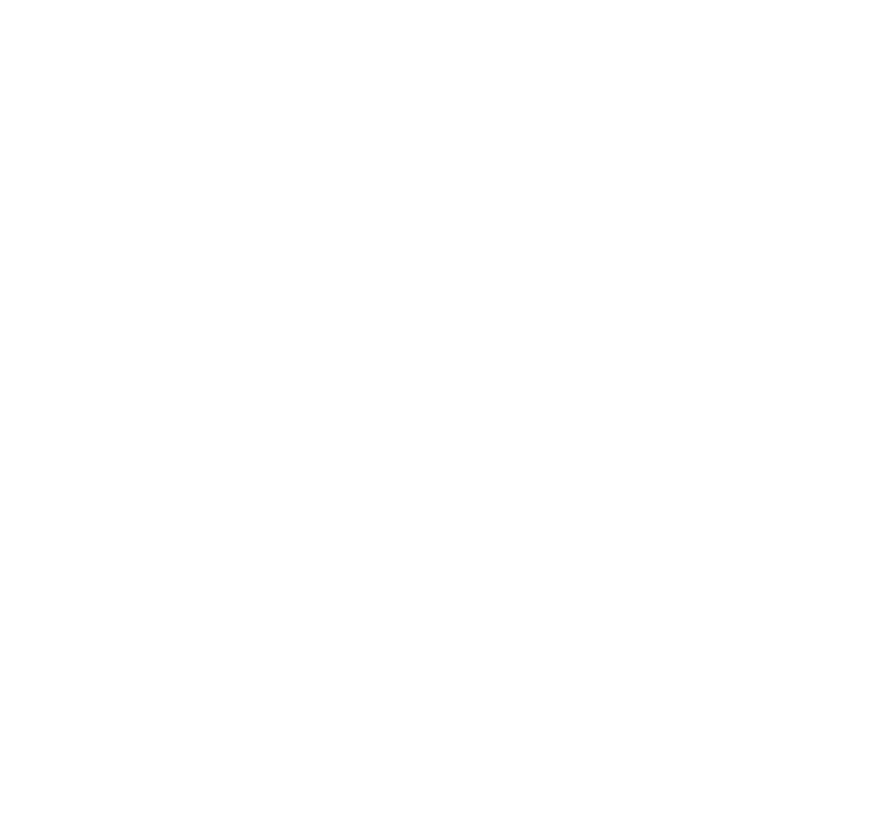
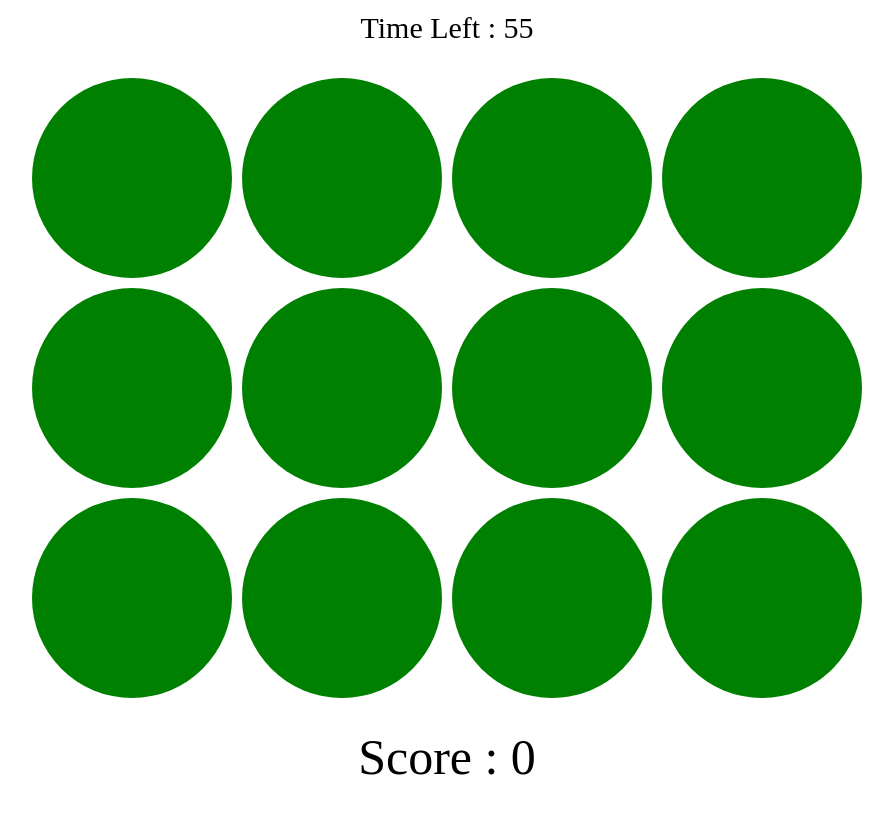
Before and after one commit to Jiowolf/TimeOut-, a plain HTML site: page Whack/index.html in a window 1280 px wide. Shown: the whole page, without its empty margins (193-1086 px from the left). Drawn offline with Linux system fonts and the light colour scheme.

Commit message:
WhackAMole en cours

```diff
--- a/Whack/Whack-a-mole.js
+++ b/Whack/Whack-a-mole.js
@@ -0,0 +1,34 @@
+const HEADER_SELECT = document.querySelector("header");
+const MAIN_SELECT = document.querySelector("main");
+const SCORE_SELECT = document.getElementById("score");
+
+let time = 0;
+let score = 0;
+
+function createCircle(numCircle){
+    for(let i = 0; i < numCircle; i++ ){
+        let circle = document.createElement("div");
+        circle.className = `circle`;
+        circle.id = `Circle${1}`;
+        MAIN_SELECT.appendChild(circle);
+    }
+}
+
+function setTimer(timeSet){
+    let time = timeSet;
+    const Timer = setInterval(() => {
+        time--;
+        HEADER_SELECT.innerHTML = `Time Left : ${time}`
+        if(time === 0){
+            clearInterval(Timer);
+        }
+    }, 1000);
+}
+
+function createHitCircle(){
+
+}
+
+createCircle(12);
+setTimer(60)
+SCORE_SELECT.innerHTML = `Score : ${score}`
--- a/Whack/index.html
+++ b/Whack/index.html
@@ -8,11 +8,14 @@
         <script defer src="Whack-a-mole.js"></script>
     </head>
     <body>
-        <main id="boxToBox">
+        <header>
+            <div id="time"></div>
+        </header>
+        <main>
 
         </main>
-        <footer id="score">
-
+        <footer>
+            <div id="score"></div>
         </footer>
     </body>
 </html>
--- a/Whack/style.css
+++ b/Whack/style.css
@@ -0,0 +1,46 @@
+
+body{
+    display: grid;
+    grid-template-columns: 1fr 1fr 1fr;
+    grid-template-rows: 0.2fr 1fr 0.2fr;
+    gap: 20px 20px;
+    align-items: center;
+}
+
+
+header{
+    display: flex;
+    grid-column: 1 / 4;
+    grid-row: 1;
+    justify-content: center;
+    font-size: 30px;
+}
+
+main{
+    grid-column: 2;
+    grid-row: 2;
+    display: grid;
+    grid-template-columns: 1fr 1fr 1fr 1fr;
+    grid-template-rows: 1fr 1fr 1fr;
+    gap: 10px 10px;
+    align-items: start;
+    margin: 10px;
+
+}
+
+footer{
+    display: flex;
+    grid-column: 1 / 4;
+    grid-row: 3;
+    justify-content: center;
+    font-size: 50px;
+}
+
+
+.circle{
+    border-color: black 10px;
+    height: 200px;
+    width: 200px;
+    border-radius: 100%;
+    background-color: green;
+}
```
Also changed, not shown: Whack/idea.txt.
